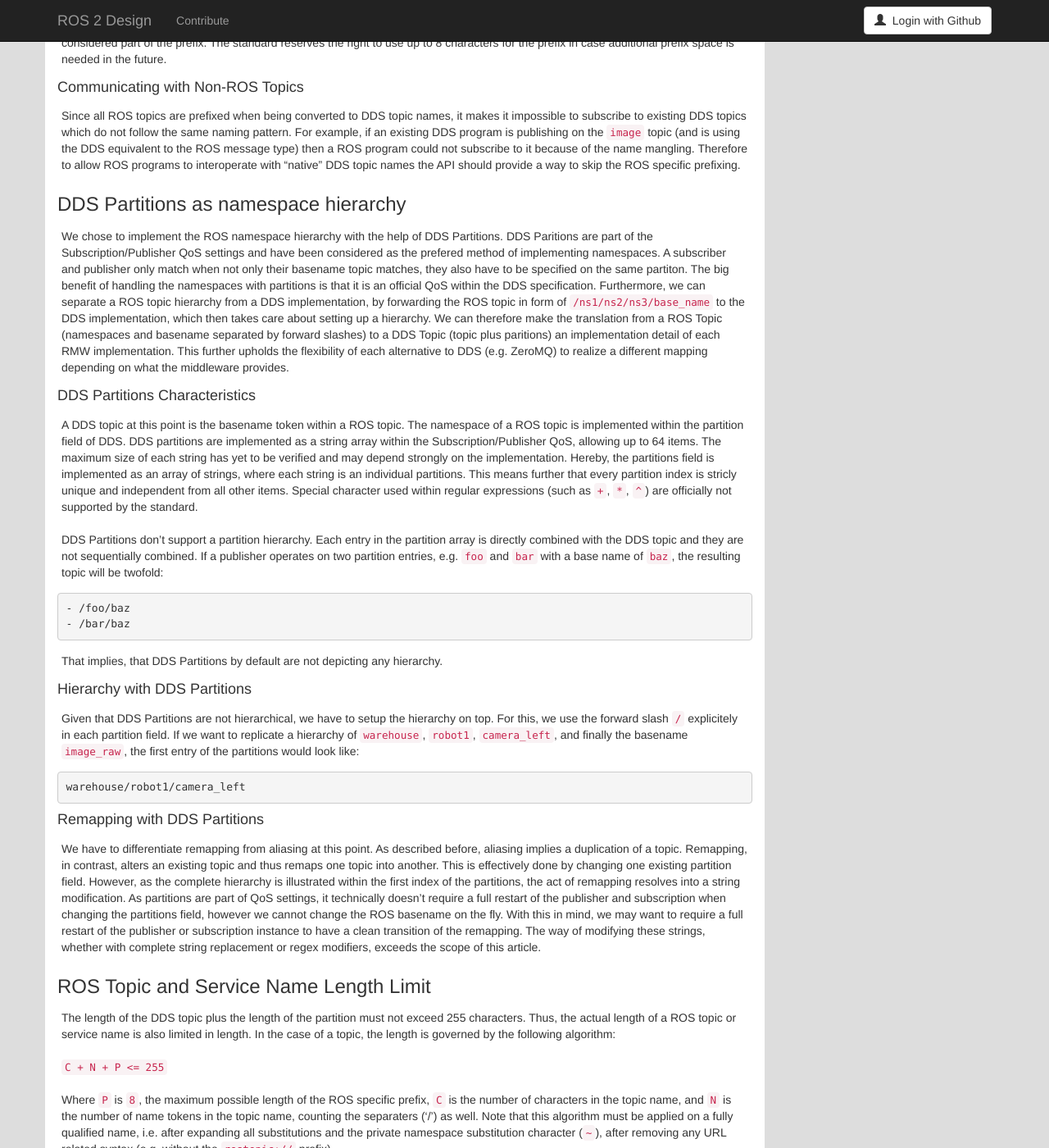
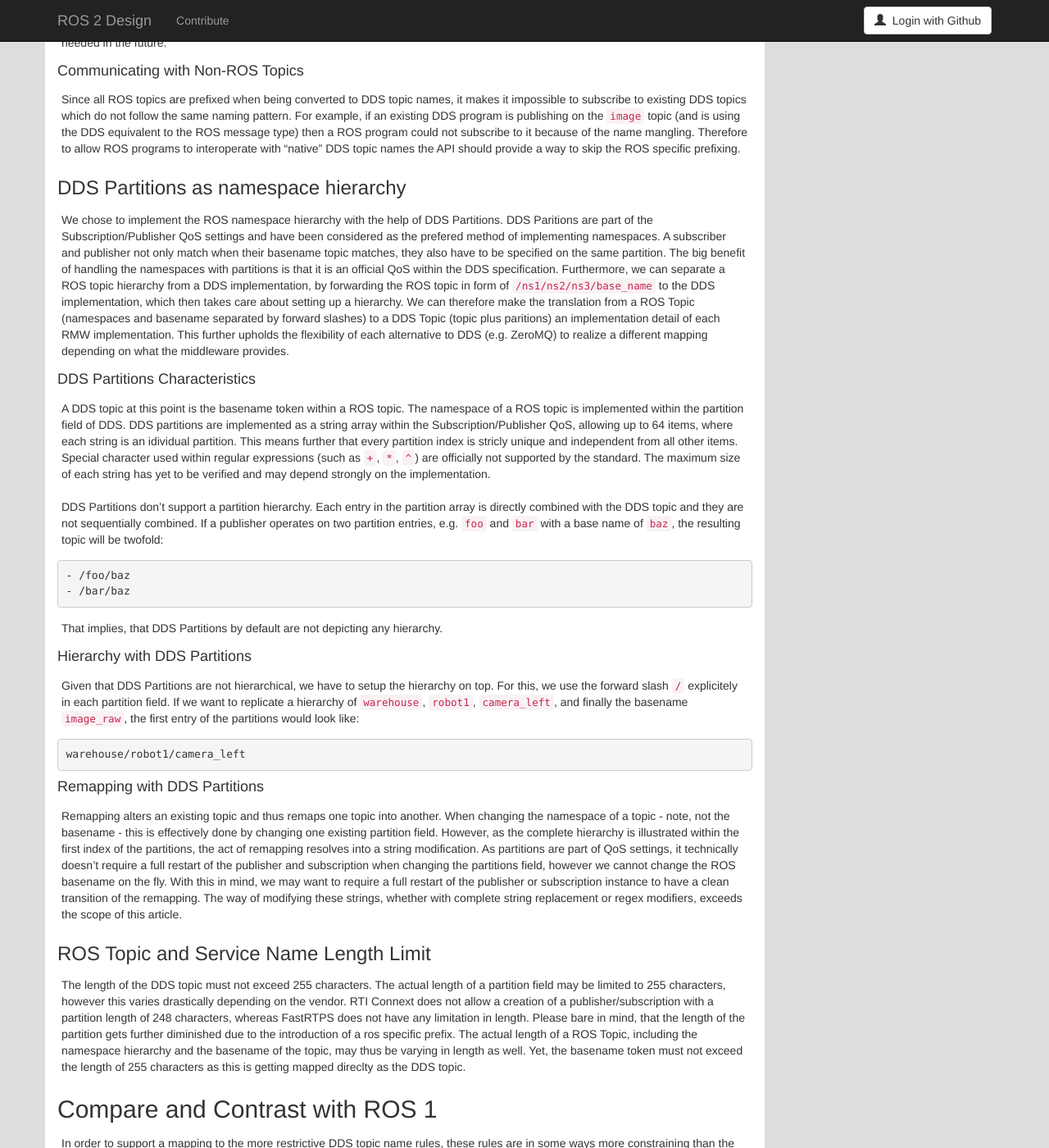
Before and after one commit to ros2/design, a Jekyll site: the page built from articles/140_topic_and_service_name_mapping.md, in a window 1280 px wide and 1400 px high, scrolled down 4548 px. Shown: the whole window at 82% size. Built offline with Jekyll 4.4.1, drawn with Linux system fonts in a browser that asks for light colours; nearby versions of some CDN libraries; some of the changed text lies outside the part shown.

Commit message:
partitions length

```diff
--- a/articles/140_topic_and_service_name_mapping.md
+++ b/articles/140_topic_and_service_name_mapping.md
@@ -235,7 +234,7 @@ Therefore to allow ROS programs to interoperate with "native" DDS topic names th
 
 We chose to implement the ROS namespace hierarchy with the help of DDS Partitions.
 DDS Paritions are part of the Subscription/Publisher QoS settings and have been considered as the prefered method of implementing namespaces.
-A subscriber and publisher only match when not only their basename topic matches, they also have to be specified on the same partiton.
+A subscriber and publisher not only match when their basename topic matches, they also have to be specified on the same partition.
 The big benefit of handling the namespaces with partitions is that it is an official QoS within the DDS specification.
 Furthermore, we can separate a ROS topic hierarchy from a DDS implementation, by forwarding the ROS topic in form of `/ns1/ns2/ns3/base_name` to the DDS implementation, which then takes care about setting up a hierarchy.
 We can therefore make the translation from a ROS Topic (namespaces and basename separated by forward slashes) to a DDS Topic (topic plus paritions) an implementation detail of each RMW implementation.
@@ -245,11 +244,10 @@ This further upholds the flexibility of each alternative to DDS (e.g. ZeroMQ) to
 
 A DDS topic at this point is the basename token within a ROS topic.
 The namespace of a ROS topic is implemented within the partition field of DDS.
-DDS partitions are implemented as a string array within the Subscription/Publisher QoS, allowing up to 64 items.
-The maximum size of each string has yet to be verified and may depend strongly on the implementation.
-Hereby, the partitions field is implemented as an array of strings, where each string is an individual partitions.
+DDS partitions are implemented as a string array within the Subscription/Publisher QoS, allowing up to 64 items, where each string is an idividual partition.
 This means further that every partition index is stricly unique and independent from all other items.
 Special character used within regular expressions (such as `+`, `*`, `^`) are officially not supported by the standard.
+The maximum size of each string has yet to be verified and may depend strongly on the implementation.
 
 DDS Partitions don't support a partition hierarchy.
 Each entry in the partition array is directly combined with the DDS topic and they are not sequentially combined.
@@ -274,10 +272,8 @@ warehouse/robot1/camera_left
 
 #### Remapping with DDS Partitions
 
-We have to differentiate remapping from aliasing at this point.
-As described before, aliasing implies a duplication of a topic.
-Remapping, in contrast, alters an existing topic and thus remaps one topic into another.
-This is effectively done by changing one existing partition field.
+Remapping alters an existing topic and thus remaps one topic into another.
+When changing the namespace of a topic - note, not the basename - this is effectively done by changing one existing partition field.
 However, as the complete hierarchy is illustrated within the first index of the partitions, the act of remapping resolves into a string modification.
 As partitions are part of QoS settings, it technically doesn't require a full restart of the publisher and subscription when changing the partitions field, however we cannot change the ROS basename on the fly.
 With this in mind, we may want to require a full restart of the publisher or subscription instance to have a clean transition of the remapping.
@@ -285,18 +281,12 @@ The way of modifying these strings, whether with complete string replacement or
 
 ### ROS Topic and Service Name Length Limit
 
-The length of the DDS topic plus the length of the partition must not exceed 255 characters.
-Thus, the actual length of a ROS topic or service name is also limited in length.
-In the case of a topic, the length is governed by the following algorithm:
-
-`C + N + P <= 255`
-
-Where `P` is `8`, the maximum possible length of the ROS specific prefix, `C` is the number of characters in the topic name, and `N` is the number of name tokens in the topic name, counting the separaters ('/') as well.
-Note that this algorithm must be applied on a fully qualified name, i.e. after expanding all substitutions and the private namespace substitution character (`~`), after removing any URL related syntax (e.g. without the `rostopic://` prefix).
-
-Services are governed by the same algorithm, but in some implementations may require additional characters to be subtracted from the limit depending on how the request and response topics are created by the middleware.
-In the specific case of RTI Connext's Request-Reply implementation, they append the `Request` and `Reply` strings to the topic names.
-Therefore, it would be safest to assume the Service name limit to be less 8 more characters.
+The length of the DDS topic must not exceed 255 characters.
+The actual length of a partition field may be limited to 255 characters, however this varies drastically depending on the vendor.
+RTI Connext does not allow a creation of a publisher/subscription with a partition length of 248 characters, whereas FastRTPS does not have any limitation in length.
+Please bare in mind, that the length of the partition gets further diminished due to the introduction of a ros specific prefix.
+The actual length of a ROS Topic, including the namespace hierarchy and the basename of the topic, may thus be varying in length as well.
+Yet, the basename token must not exceed the length of 255 characters as this is getting mapped direclty as the DDS topic.
 
 ## Compare and Contrast with ROS 1
 
```
Also changed, not shown: other parts of articles/140_topic_and_service_name_mapping.md (+0 -1 lines).
